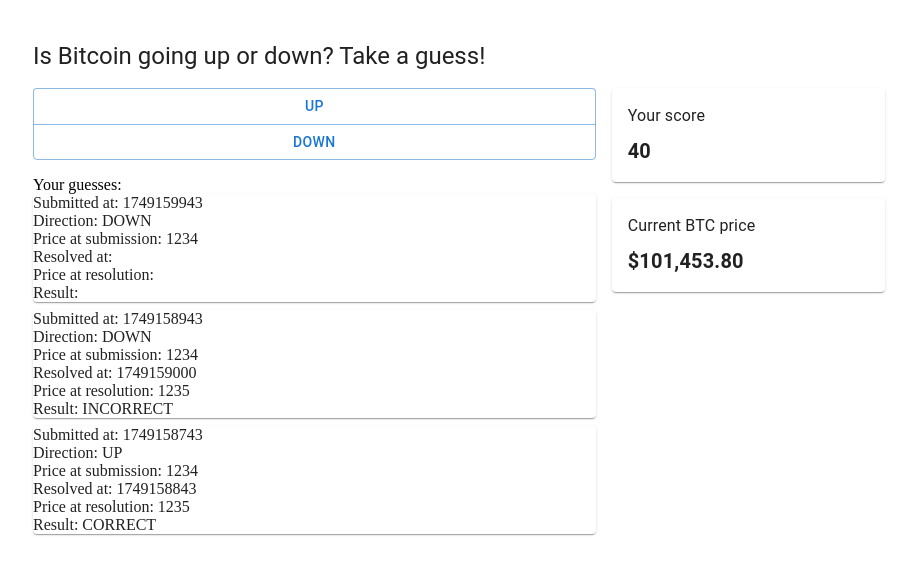
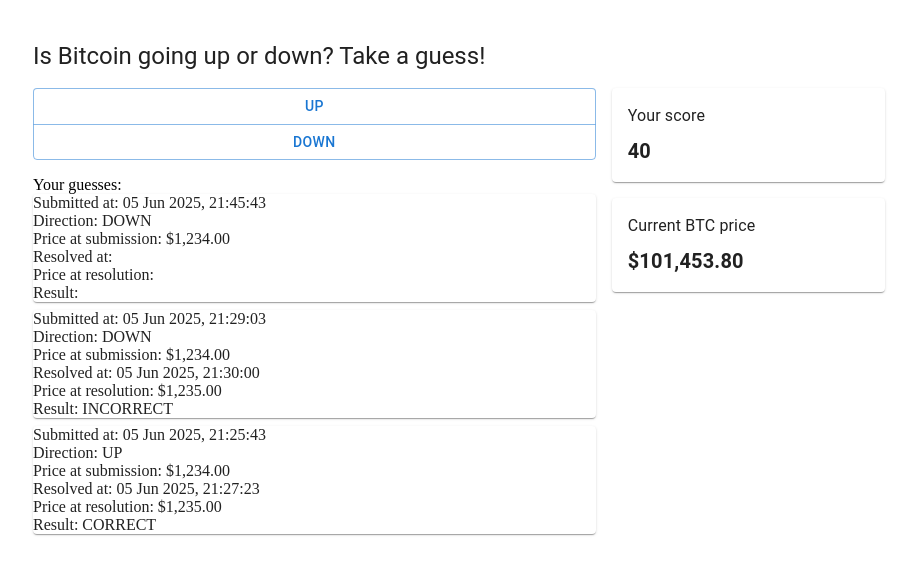
Before and after one commit to Iguana9735/place-your-bets, a React (Vite) app in the folder frontend/: page / in a window 1280 px wide. Shown: the top 574 px of the page, without its empty margins (181-1098 px from the left). Built offline with nearby package versions, Linux system fonts and the light colour scheme.

Commit message:
Format date and currencies

```diff
--- a/frontend/src/components/GuessList.tsx
+++ b/frontend/src/components/GuessList.tsx
@@ -1,4 +1,6 @@
 import {Box, Paper, Stack} from "@mui/material";
+import type {Guess} from "../model/model.ts";
+import {formatInstant, formatMoney} from "../utils/formatters.ts";
 
 function GuessList() {
 
@@ -44,11 +46,11 @@
 
 const GuessItem = ({guess}: { guess: Guess }) => {
     return <Paper>
-        <div>Submitted at: {guess.submittedAt}</div>
+        <div>Submitted at: {formatInstant(guess.submittedAt)}</div>
         <div>Direction: {guess.direction}</div>
-        <div>Price at submission: {guess.priceAtSubmission}</div>
-        <div>Resolved at: {guess.resolvedAt}</div>
-        <div>Price at resolution: {guess.priceAtResolution}</div>
+        <div>Price at submission: {formatMoney(guess.priceAtSubmission)}</div>
+        <div>Resolved at: {guess.resolvedAt ? formatInstant(guess.resolvedAt) : ""}</div>
+        <div>Price at resolution: {guess.priceAtResolution ? formatMoney(guess.priceAtResolution) : ""}</div>
         <div>Result: {guess.result}</div>
     </Paper>
 }
--- a/frontend/src/components/PriceDisplay.tsx
+++ b/frontend/src/components/PriceDisplay.tsx
@@ -1,17 +1,13 @@
 import ValueDisplay from "./ValueDisplay.tsx";
+import {formatMoney} from "../utils/formatters.ts";
 
 type Props = {
     price: number
 }
 
 function PriceDisplay({price}: Props) {
-    const formatter = new Intl.NumberFormat('en-US', {
-        style: 'currency',
-        currency: 'USD',
-    });
-
     return (
-        <ValueDisplay title={"Current BTC price"} value={formatter.format(price)}/>
+        <ValueDisplay title={"Current BTC price"} value={formatMoney(price)}/>
     )
 }
 
--- /dev/null
+++ b/frontend/src/utils/formatters.ts
@@ -0,0 +1,25 @@
+import type {UnixSeconds} from "../model/model.ts";
+
+const moneyFormatter = new Intl.NumberFormat('en-US', {
+    style: 'currency',
+    currency: 'USD',
+});
+
+const instantFormatter = new Intl.DateTimeFormat('en-GB', {
+    year: "numeric",
+    month: "short",
+    day: "2-digit",
+    hour: "2-digit",
+    minute: "2-digit",
+    second: "2-digit"
+})
+
+const formatMoney = (money: number) => {
+    return moneyFormatter.format(money)
+}
+
+const formatInstant = (unixSeconds: UnixSeconds) => {
+    return instantFormatter.format(unixSeconds * 1000)
+}
+
+export {formatInstant, formatMoney}
```
Also changed, not shown: frontend/src/model/model.ts (renamed from frontend/src/model/Guess.ts, +6 -2 lines).
